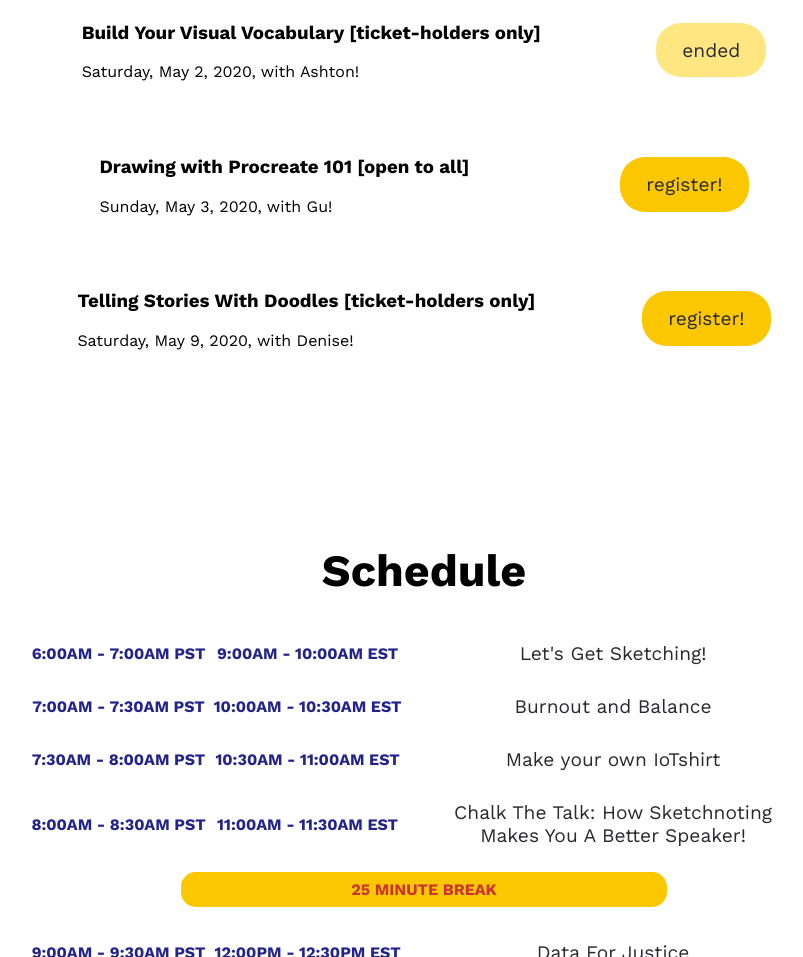
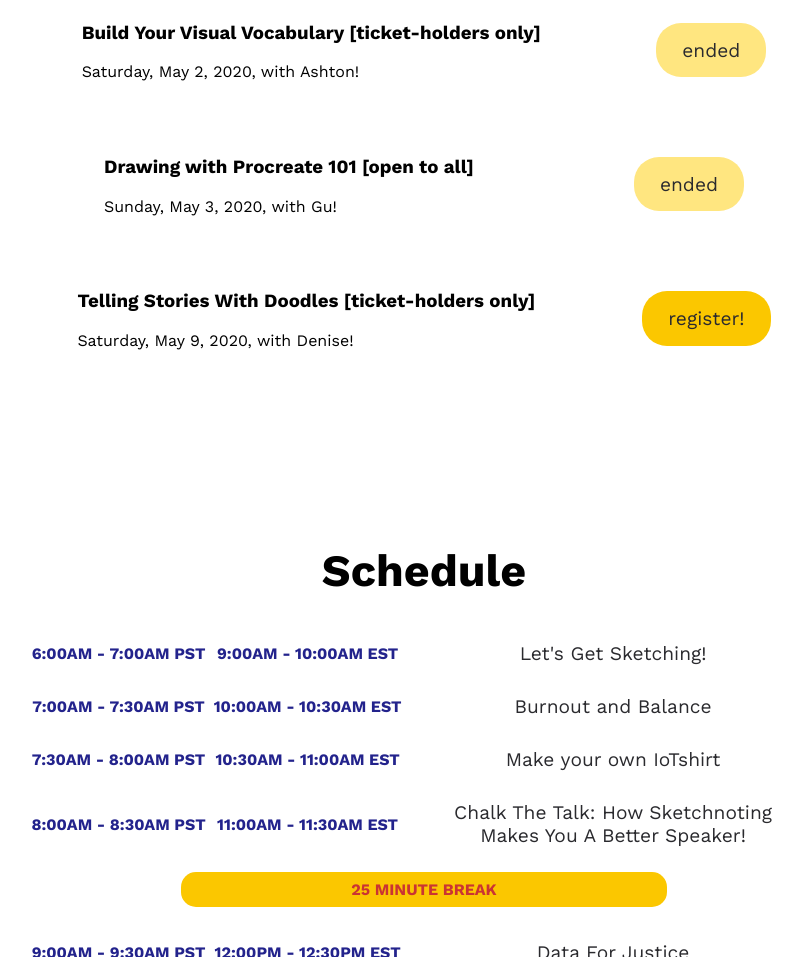
Before and after one commit to letssketchtech/2020, a plain HTML site: page index.html in a window 1280 px wide. Shown: the part 1584-2541 px from the top of the page, without its empty margins (216-1019 px from the left). Drawn offline with nearby package versions, Linux system fonts and the light colour scheme.

Commit message:
mark Procreate workshop as over

```diff
--- a/index.html
+++ b/index.html
@@ -80,8 +80,8 @@ ga('send', 'pageview');
                     <p>Sunday, May 3, 2020, with Gu!</p>
                 </div>
                 <div class="flex-item">
-                    <a class="button" href="https://www.eventbrite.com/e/pre-conf-procreate-workshop-for-lets-sketch-tech-may-2020-tickets-103610038414">
-                        register!
+                    <a class="button inactive">
+                       ended
                     </a>
                 </div>
             </div>
```
